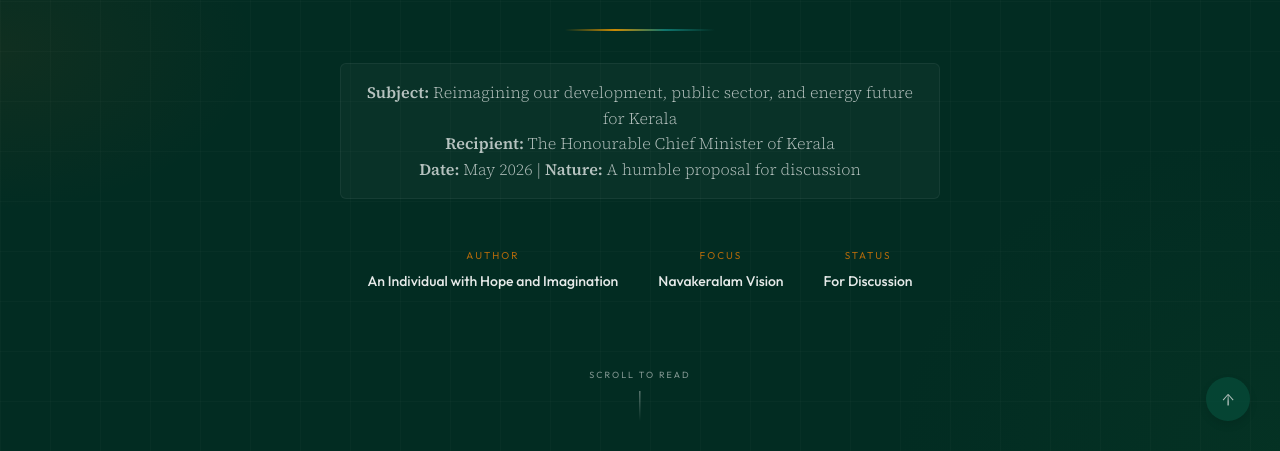
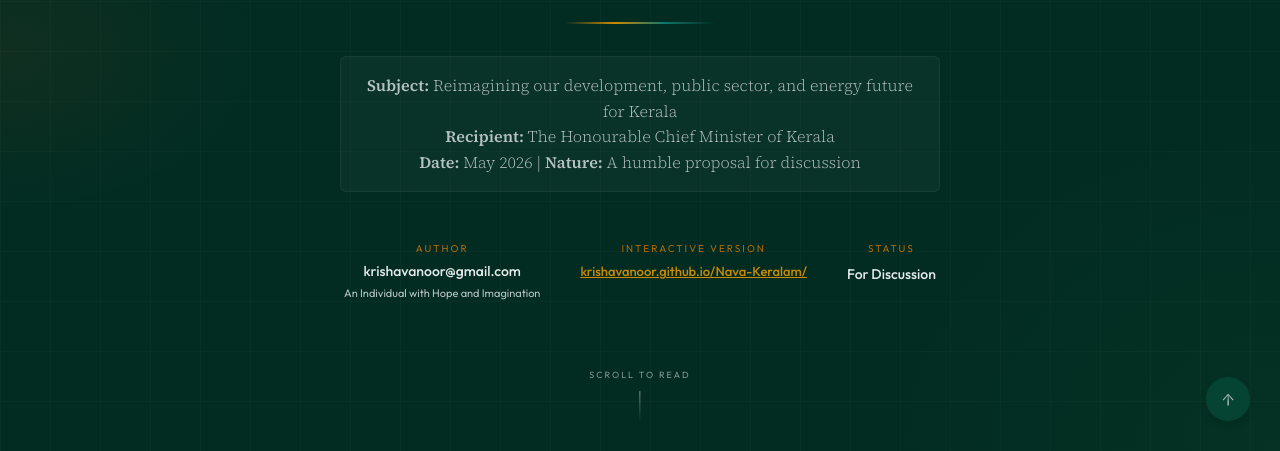
Before and after one commit to KrishAvanoor/Nava-Keralam, a plain HTML site: page index.html in a window 1280 px wide. Shown: the part 349-800 px from the top of the page. Drawn offline with nearby package versions, Linux system fonts and the light colour scheme; a web font is replaced by a local one.

Commit message:
style: update cover metadata layout with author contact and interactive link

```diff
--- a/index.html
+++ b/index.html
@@ -760,6 +760,9 @@
         }
 
         /* General layout adjustments for print */
+        a[href]::after {
+            content: none !important;
+        }
         .container, .container-wide {
             width: 100% !important;
             max-width: 100% !important;
@@ -802,15 +805,20 @@
             </div>
 
             <div class="cover-meta">
-                <div class="cover-meta-item">
+                <div class="cover-meta-item" style="max-width: 350px; text-align: center;">
                     <div class="label">Author</div>
-                    <div class="value">An Individual with Hope and Imagination</div>
+                    <div class="value" style="font-size: 14px; line-height: 1.4; font-family: 'Outfit', sans-serif;">
+                        krishavanoor@gmail.com<br>
+                        <span style="font-size: 11px; opacity: 0.8; font-weight: normal; display: block; margin-top: 4px;">An Individual with Hope and Imagination</span>
+                    </div>
                 </div>
-                <div class="cover-meta-item">
-                    <div class="label">Focus</div>
-                    <div class="value">Navakeralam Vision</div>
+                <div class="cover-meta-item" style="max-width: 350px; text-align: center;">
+                    <div class="label">Interactive Version</div>
+                    <div class="value" style="font-size: 13px; line-height: 1.4; font-family: 'Outfit', sans-serif;">
+                        <a href="https://krishavanoor.github.io/Nava-Keralam/" target="_blank" style="color: var(--gold); text-decoration: underline;">krishavanoor.github.io/Nava-Keralam/</a>
+                    </div>
                 </div>
-                <div class="cover-meta-item">
+                <div class="cover-meta-item" style="max-width: 350px; text-align: center;">
                     <div class="label">Status</div>
                     <div class="value">For Discussion</div>
                 </div>
```
